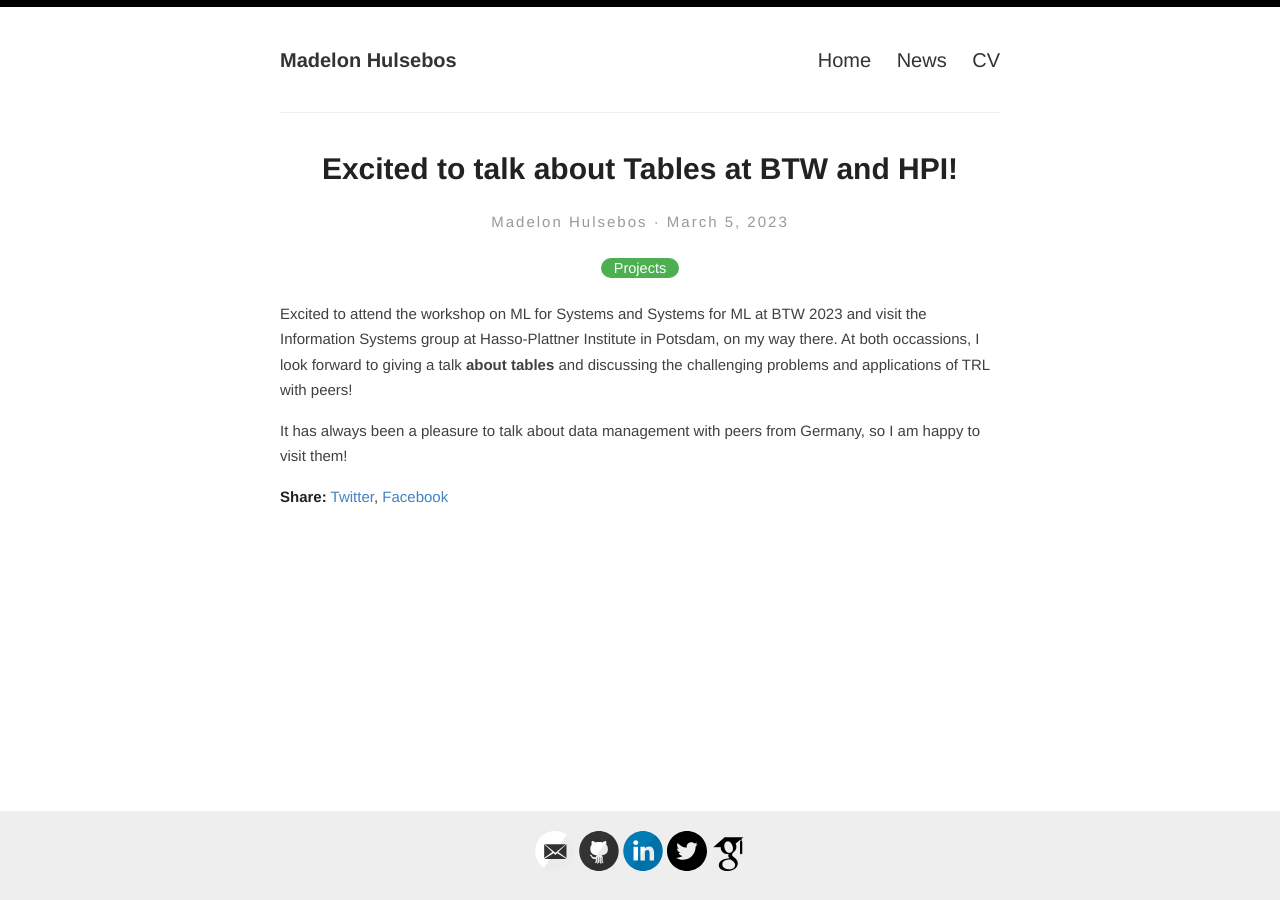
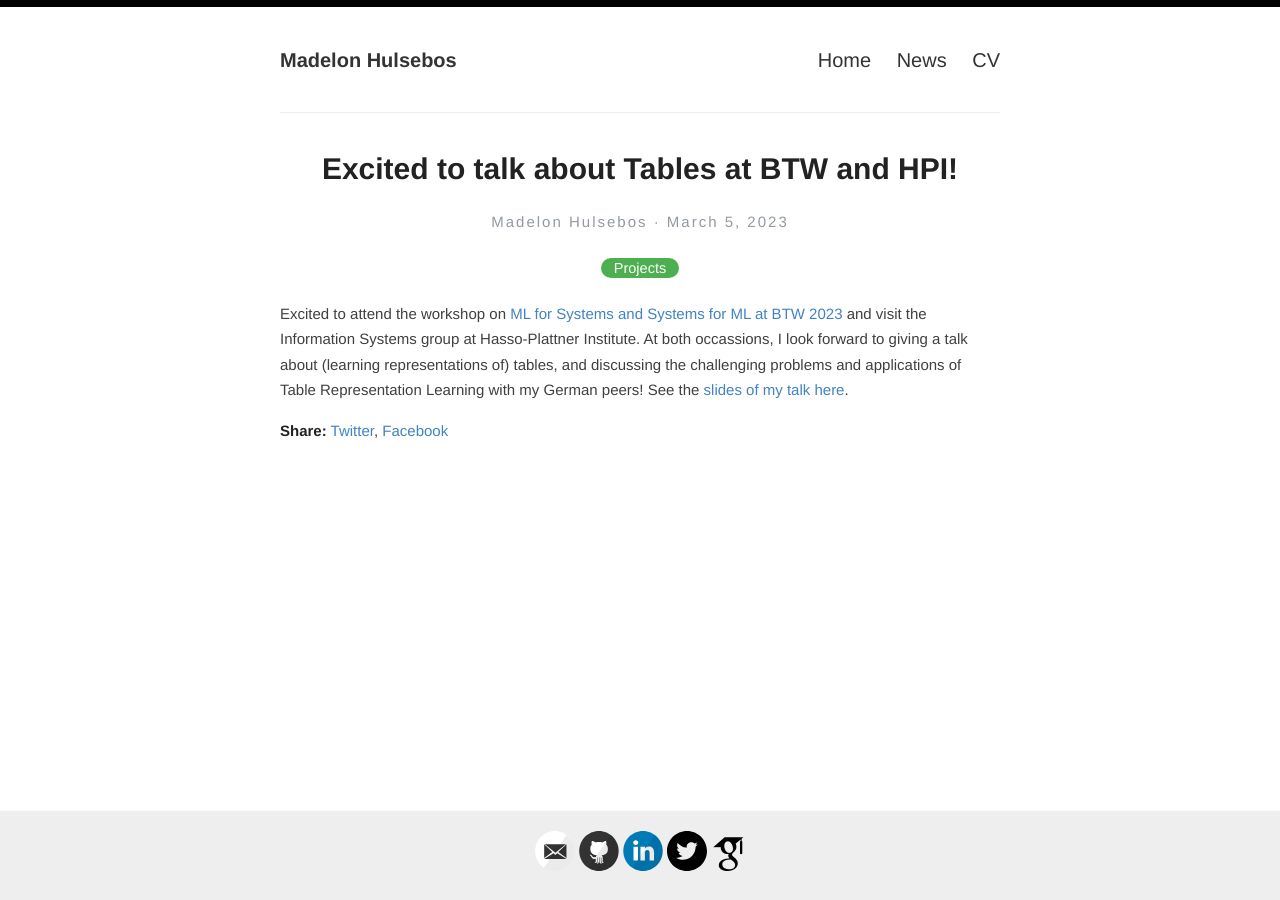
Before and after one commit to madelonhulsebos/madelonhulsebos.github.io, a Jekyll site: the page built from _posts/2023-03-05-hpi-btw.md, in a window 1280 px wide. Built offline with Jekyll 4.4.1, drawn with Linux system fonts in a browser that asks for light colours; some web fonts are replaced.

Commit message:
Add slides.

```diff
--- a/_posts/2023-03-05-hpi-btw.md
+++ b/_posts/2023-03-05-hpi-btw.md
@@ -4,6 +4,4 @@ title: "Excited to talk about Tables at BTW and HPI!"
 categories: Projects
 ---
 
-Excited to attend the workshop on ML for Systems and Systems for ML at BTW 2023 and visit the Information Systems group at Hasso-Plattner Institute in Potsdam, on my way there. At both occassions, I look forward to giving a talk <b>about tables</b> and discussing the challenging problems and applications of TRL with peers!
-
-It has always been a pleasure to talk about data management with peers from Germany, so I am happy to visit them!
+Excited to attend the workshop on <a href="https://sites.google.com/view/btw-2023-tud/program/workshops/w1-ml-for-systems-and-systems-for-ml" target="blank">ML for Systems and Systems for ML at BTW 2023</a> and visit the Information Systems group at Hasso-Plattner Institute. At both occassions, I look forward to giving a talk about (learning representations of) tables, and discussing the challenging problems and applications of Table Representation Learning with my German peers! See the <a href="../assets/Towards_TRL_DM_DA.pdf" target="blank">slides of my talk here</a>.
```
Also changed, not shown: 1 other file.
